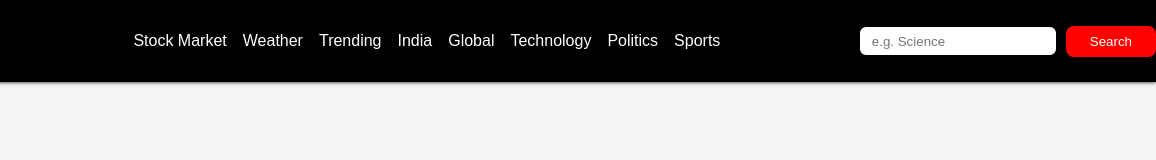
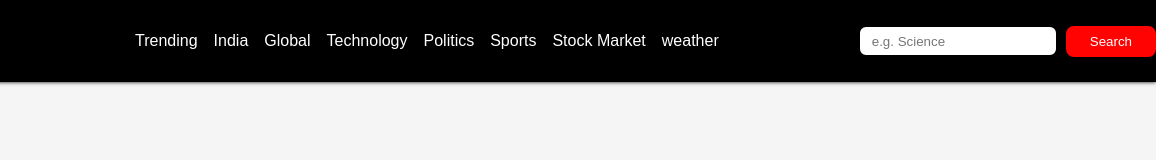
Before and after one commit to AdnanSN/Code-N-Surge-Error404, a plain HTML site: page index.html in a window 1280 px wide. Shown: the full height of the page, 124-1280 px from the left. Drawn offline with Linux system fonts and the light colour scheme; no server answers.

Commit message:
Update index.html

```diff
--- a/index.html
+++ b/index.html
@@ -17,14 +17,14 @@
             </a>
             <div class="nav-links">
                 <ul class="flex">
-                    <li class="hover-link nav-item" id="Stock Market" onClick="onNavItemClick('Stock Market')">Stock Market</li>
-                    <li class="hover-link nav-item" id="Weather" onClick="onNavItemClick('Live weather')">Weather</li>
                     <li class="hover-link nav-item" id="Trending" onClick="onNavItemClick('Trending')">Trending</li>
                     <li class="hover-link nav-item" id="india" onClick="onNavItemClick('india')">India</li>
                     <li class="hover-link nav-item" id="Global" onClick="onNavItemClick('Global')">Global</li>
                     <li class="hover-link nav-item" id="technology" onClick="onNavItemClick('technology')">Technology</li>
                     <li class="hover-link nav-item" id="politics" onClick="onNavItemClick('politics')">Politics</li>
                     <li class="hover-link nav-item" id="sports" onClick="onNavItemClick('sports')">Sports</li>
+                    <li class="hover-link nav-item" id="Stock Market" onClick="onNavItemClick('Stock Market')">Stock Market</li>
+                    <li class="hover-link nav-item" id="weather" onClick="onNavItemClick('Live weather')">weather</li>
 
                 </ul>
             </div>
@@ -59,6 +59,7 @@
         </div>
     </template>
 
+
 </body>
 
 </html>
```
